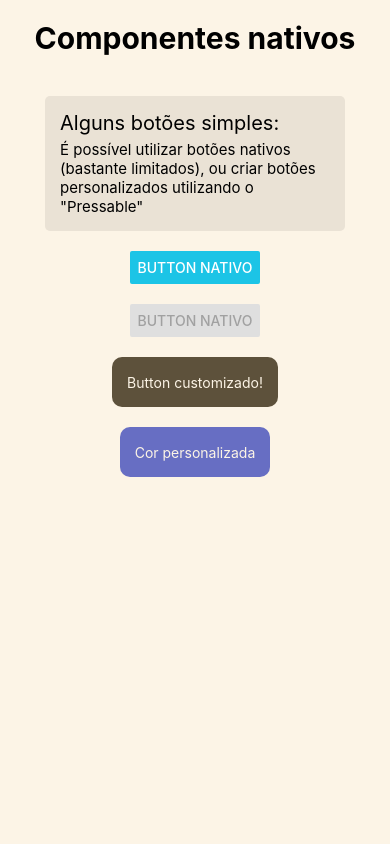
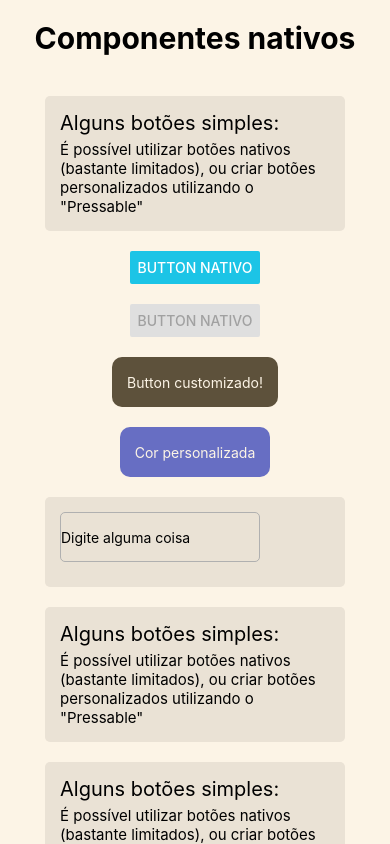
Before and after one commit to ederzin13/componentes-basicos, a React Native app: screen / in a window 390 px wide. Built offline with nearby package versions, Linux system fonts and the light colour scheme.

Commit message:
basic text input

```diff
--- a/App.tsx
+++ b/App.tsx
@@ -5,6 +5,7 @@ import TextField from "./components/TextField";
 import CustomButton from "./components/Buttons/CustomButton";
 import { Text } from "react-native";
 import { globalStyles } from "./styles/globalStyles";
+import Input from "./components/Form/Input";
 
 export default function App() {
   return (
@@ -21,6 +22,30 @@ export default function App() {
       <ButtonNativo isDisabled={true}></ButtonNativo>
       <CustomButton text="Button customizado!"></CustomButton>
       <CustomButton text="Cor personalizada" color="#676ec3"></CustomButton>
+      <TextField>
+        <Input></Input>
+      </TextField>
+      <TextField>
+        <Text style={globalStyles.caption}>Alguns botões simples:</Text>
+        <Text style={globalStyles.paragraph}>
+          É possível utilizar botões nativos (bastante limitados), ou criar
+          botões personalizados utilizando o "Pressable"
+        </Text>
+      </TextField>
+      <TextField>
+        <Text style={globalStyles.caption}>Alguns botões simples:</Text>
+        <Text style={globalStyles.paragraph}>
+          É possível utilizar botões nativos (bastante limitados), ou criar
+          botões personalizados utilizando o "Pressable"
+        </Text>
+      </TextField>
+      <TextField>
+        <Text style={globalStyles.caption}>Alguns botões simples:</Text>
+        <Text style={globalStyles.paragraph}>
+          É possível utilizar botões nativos (bastante limitados), ou criar
+          botões personalizados utilizando o "Pressable"
+        </Text>
+      </TextField>
     </Scrollable>
   );
 }
--- a/components/Form/Input.tsx
+++ b/components/Form/Input.tsx
@@ -1,10 +1,18 @@
-import { View, Text } from "react-native";
-import React from "react";
+import { View, TextInput } from "react-native";
+import React, { useState } from "react";
+import { globalStyles } from "../../styles/globalStyles";
 
 export default function Input() {
+  const [value, setValue] = useState("");
+
   return (
-    <View>
-      <Text>Input</Text>
+    <View style={globalStyles.inputContainer}>
+      <TextInput
+        placeholder="Digite alguma coisa"
+        onChangeText={(text) => {
+          setValue(text);
+        }}
+      ></TextInput>
     </View>
   );
 }
--- a/components/Wrappers/Scrollable.tsx
+++ b/components/Wrappers/Scrollable.tsx
@@ -4,6 +4,8 @@ import {
   StatusBar,
   StyleSheet,
   RefreshControl,
+  KeyboardAvoidingView,
+  Platform,
 } from "react-native";
 import React, { useState } from "react";
 import { SafeAreaProvider, SafeAreaView } from "react-native-safe-area-context";
@@ -27,6 +29,10 @@ export default function Scrollable({ children }: ScrollableProps) {
   return (
     <SafeAreaProvider>
       <SafeAreaView style={globalStyles.container}>
+        <KeyboardAvoidingView
+          style={{ flex: 1 }}
+          behavior={Platform.OS === "ios" ? "padding" : "height"}
+        >
           <ScrollView
             refreshControl={
               <RefreshControl refreshing={refreshing} onRefresh={onRefresh} />
@@ -34,6 +40,7 @@ export default function Scrollable({ children }: ScrollableProps) {
           >
             <View style={globalStyles.container}>{children}</View>
           </ScrollView>
+        </KeyboardAvoidingView>
       </SafeAreaView>
       <StatusBar barStyle="dark-content"></StatusBar>
     </SafeAreaProvider>
--- a/package.json
+++ b/package.json
@@ -12,8 +12,11 @@
     "expo": "~54.0.33",
     "expo-status-bar": "~3.0.9",
     "react": "19.1.0",
+    "react-dom": "19.1.0",
     "react-native": "0.81.5",
-    "react-native-safe-area-context": "~5.6.0"
+    "react-native-keyboard-aware-scroll-view": "^0.9.5",
+    "react-native-safe-area-context": "~5.6.0",
+    "react-native-web": "^0.21.0"
   },
   "devDependencies": {
     "@types/react": "~19.1.0",
--- a/styles/globalStyles.ts
+++ b/styles/globalStyles.ts
@@ -43,4 +43,15 @@ export const globalStyles = StyleSheet.create({
     borderRadius: 5,
     width: 300,
   },
+
+  //input
+  inputContainer: {
+    height: 50,
+    width: 200,
+    borderWidth: 1,
+    borderColor: "#b0b0b0",
+    borderRadius: 5,
+    justifyContent: "center",
+    marginBottom: 10,
+  },
 });
```
Also changed, not shown: 2 other files (tests, documents, lock files or other folders). Lines whose indentation alone changed are shown as unchanged.
